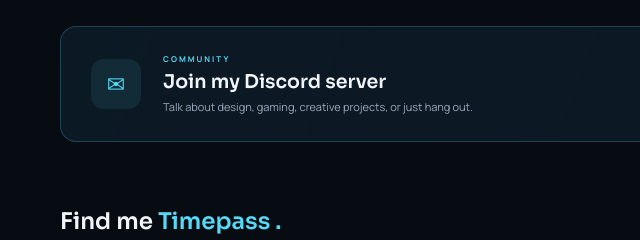
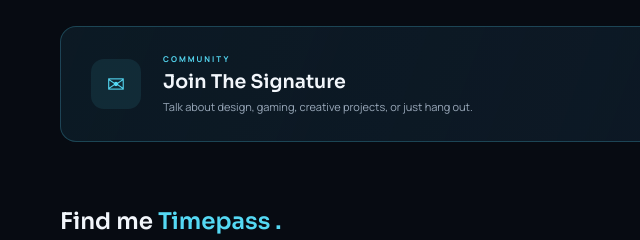
Before and after one commit to nafsu-coder/Vuut-Signature, a plain HTML site: page index.html in a window 1280 px wide. Shown: the part 4015-4255 px from the top of the page, 0-640 px from the left. Drawn offline with nearby package versions, Linux system fonts and the light colour scheme.

Commit message:
Update index.html

```diff
--- a/index.html
+++ b/index.html
@@ -171,7 +171,7 @@
 
       <a class="discord-card reveal" href="https://discord.gg/ZdJmK7hx8A" target="_blank" rel="noopener noreferrer">
         <span class="discord-icon">✉</span>
-        <span class="discord-content"><span class="service-category">COMMUNITY</span><strong>Join my Discord server</strong><small>Talk about design, gaming, creative projects, or just hang out.</small></span>
+        <span class="discord-content"><span class="service-category">COMMUNITY</span><strong>Join The Signature </strong><small>Talk about design, gaming, creative projects, or just hang out.</small></span>
         <span class="discord-button">JOIN SERVER <b>↗</b></span>
       </a>
 
```
